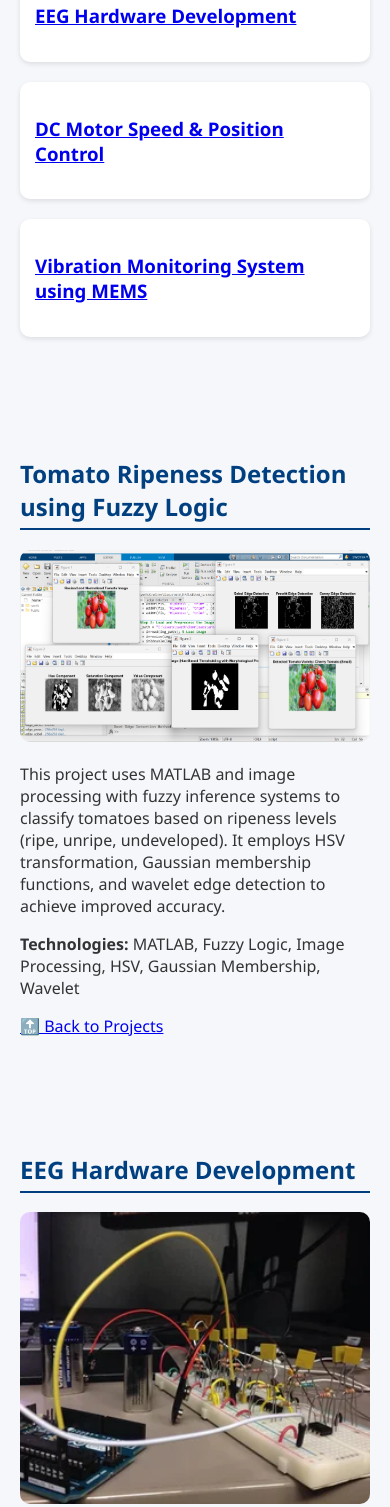
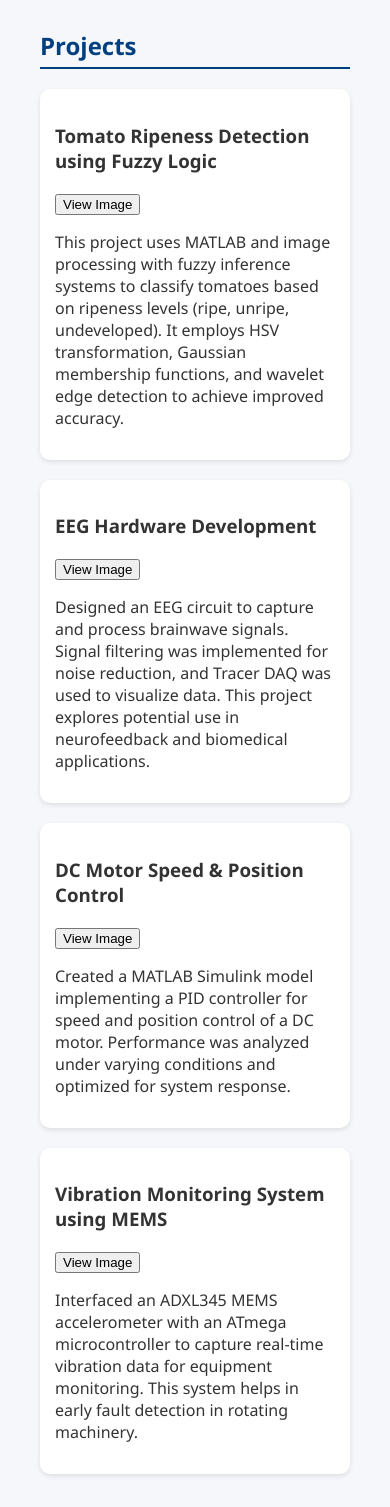
Before and after one commit to SwethaV0910/SwethaV0910.github.io, a plain HTML site: page index.html in a window 390 px wide. Shown: the part 1148-2655 px from the top of the page. Drawn offline with Linux system fonts and the light colour scheme.

Commit message:
Update index.html

```diff
--- a/index.html
+++ b/index.html
@@ -119,59 +119,65 @@
   <section id="projects">
     <h2>Projects</h2>
     <div class="project">
-    <h3><a href="#tomato" class="project-link">Tomato Ripeness Detection using Fuzzy Logic</a></h3>
+      <h3><a href="#tomato" style="text-decoration:none; color:#004080">Tomato Ripeness Detection using Fuzzy Logic</a></h3>
+    </div>
+    <section id="projects">
+  <h2>Projects</h2>
+  <div class="project">
+    <h3>Tomato Ripeness Detection using Fuzzy Logic</h3>
+    <button onclick="toggleVisibility('tomato-img')">View Image</button>
+    <img id="tomato-img" src="images/tomato_detection.png" alt="Tomato Ripeness Detection" style="display:none; width:100%; max-width:600px; border-radius:10px; margin: 10px 0;">
+    <p>This project uses MATLAB and image processing with fuzzy inference systems to classify tomatoes based on ripeness levels (ripe, unripe, undeveloped). It employs HSV transformation, Gaussian membership functions, and wavelet edge detection to achieve improved accuracy.</p>
   </div>
   <div class="project">
-    <h3><a href="#eeg" class="project-link">EEG Hardware Development</a></h3>
+    <h3>EEG Hardware Development</h3>
+    <button onclick="toggleVisibility('eeg-img')">View Image</button>
+    <img id="eeg-img" src="images/eeg_project.webp" alt="EEG Hardware Project" style="display:none; width:100%; max-width:600px; border-radius:10px; margin: 10px 0;">
+    <p>Designed an EEG circuit to capture and process brainwave signals. Signal filtering was implemented for noise reduction, and Tracer DAQ was used to visualize data. This project explores potential use in neurofeedback and biomedical applications.</p>
   </div>
   <div class="project">
-    <h3><a href="#dc_motor" class="project-link">DC Motor Speed & Position Control</a></h3>
+    <h3>DC Motor Speed & Position Control</h3>
+    <button onclick="toggleVisibility('dc-img')">View Image</button>
+    <img id="dc-img" src="images/dc_motor_control.png" alt="DC Motor Control" style="display:none; width:100%; max-width:600px; border-radius:10px; margin: 10px 0;">
+    <p>Created a MATLAB Simulink model implementing a PID controller for speed and position control of a DC motor. Performance was analyzed under varying conditions and optimized for system response.</p>
   </div>
   <div class="project">
-    <h3><a href="#vibration" class="project-link">Vibration Monitoring System using MEMS</a></h3>
+    <h3>Vibration Monitoring System using MEMS</h3>
+    <button onclick="toggleVisibility('vib-img')">View Image</button>
+    <img id="vib-img" src="images/vibration_sensor.png" alt="Vibration Monitoring System" style="display:none; width:100%; max-width:600px; border-radius:10px; margin: 10px 0;">
+    <p>Interfaced an ADXL345 MEMS accelerometer with an ATmega microcontroller to capture real-time vibration data for equipment monitoring. This system helps in early fault detection in rotating machinery.</p>
   </div>
 </section>
 
-<section id="tomato">
-  <h2>Tomato Ripeness Detection using Fuzzy Logic</h2>
-  <img src="tomato_detection.png" alt="Tomato Ripeness Detection" style="width:100%; max-width:600px; border-radius:10px;" loading="lazy">
-  <p>This project uses MATLAB and image processing with fuzzy inference systems to classify tomatoes based on ripeness levels (ripe, unripe, undeveloped). It employs HSV transformation, Gaussian membership functions, and wavelet edge detection to achieve improved accuracy.</p>
-  <p><strong>Technologies:</strong> MATLAB, Fuzzy Logic, Image Processing, HSV, Gaussian Membership, Wavelet</p>
-  <p><a href="#projects">🔝 Back to Projects</a></p>
-</section>
+<script>
+  function toggleVisibility(id) {
+    const img = document.getElementById(id);
+    img.style.display = img.style.display === 'none' ? 'block' : 'none';
+  }
+</script>
 
-<section id="eeg">
-  <h2>EEG Hardware Development</h2>
-  <img src="eeg_project.webp" alt="EEG Hardware Project" style="width:100%; max-width:600px; border-radius:10px;" loading="lazy">
-  <p>Designed an EEG circuit to capture and process brainwave signals. Signal filtering was implemented for noise reduction, and Tracer DAQ was used to visualize data. This project explores potential use in neurofeedback and biomedical applications.</p>
-  <p><strong>Technologies:</strong> Analog Circuits, EEG, Signal Filtering, Tracer DAQ</p>
-  <p><a href="#projects">🔝 Back to Projects</a></p>
-</section>
-
-<section id="dc_motor">
-  <h2>DC Motor Speed & Position Control</h2>
-  <img src="dc_motor_control.png" alt="DC Motor Control" style="width:100%; max-width:600px; border-radius:10px;" loading="lazy">
-  <p>Created a MATLAB Simulink model implementing a PID controller for speed and position control of a DC motor. Performance was analyzed under varying conditions and optimized for system response.</p>
-  <p><strong>Technologies:</strong> MATLAB, Simulink, PID Control, Motor Control Systems</p>
-  <p><a href="#projects">🔝 Back to Projects</a></p>
-</section>
-
-<section id="vibration">
-  <h2>Vibration Monitoring System using MEMS</h2>
-  <img src="vibration_sensor.png" alt="Vibration Monitoring System" style="width:100%; max-width:600px; border-radius:10px;" loading="lazy">
-  <p>Interfaced an ADXL345 MEMS accelerometer with an ATmega microcontroller to capture real-time vibration data for equipment monitoring. This system helps in early fault detection in rotating machinery.</p>
-  <p><strong>Technologies:</strong> ADXL345, ATmega, MEMS, Embedded Systems, Vibration Monitoring</p>
-  <p><a href="#projects">🔝 Back to Projects</a></p>
+<section id="experience">
+  <h2>Experience</h2>
+  <div class="experience">
+    <h3>Intern – TESPA Robotics and Automation Solutions (May - June 2024)</h3>
+    <img src="images/tespa.jpeg" alt="TESPA Robotics Internship" style="width:100%; max-width:200px; border-radius:10px; margin: 10px 0;">
+    <p>Worked on robotic systems and PLC-based automation solutions. Contributed to the optimization of control algorithms using MATLAB and Python. Participated in testing and development phases alongside senior engineers.</p>
+  </div>
+  <div class="experience">
+    <h3>Inplant Training – Brakes India Pvt Ltd (December 2024)</h3>
+    <img src="images/brakes-india-.avif" alt="Brakes India Inplant Training" style="width:100%; max-width:200px; border-radius:10px; margin: 10px 0;">
+    <p>Observed real-time manufacturing processes in braking systems. Learned PLC basics including automation logic and debugging. Gained insight into industrial control systems and maintenance protocols.</p>
+  </div>
 </section>
 
 
   <section id="certifications">
     <h2>Certifications</h2>
     <div class="certification">
-    <p>✅ <a href="embedded_sensing.pdf" target="_blank" rel="noopener noreferrer">Embedded Sensing, Actuation & Interfacing Systems – NPTEL</a></p>
+      <p>✅ <a href="certificates/embedded_sensing.pdf" target="_blank">Embedded Sensing, Actuation & Interfacing Systems – NPTEL</a></p>
       <p>✅ MATLAB & Simulink for Control Systems <em>(certificate pending)</em></p>
-    <p>✅ Industrial Automation & PLC Programming <em>(certificate pending)</em></p>
-    <p>✅ <a href="kicad_workshop.pdf" target="_blank" rel="noopener noreferrer">KiCad Workshop – PCB Design</a></p>
+         ✅ <a href="certificates/CompoHunt.pdf" target="_blank">CompoHunt intra School Competition(SEEE)</a></p>
+      <p>✅ <a href="certificates/kicad_workshop.pdf" target="_blank">KiCad Workshop – PCB Design</a></p>
     </div>
   </section>
 
```
Lines whose indentation alone changed are shown as unchanged.
